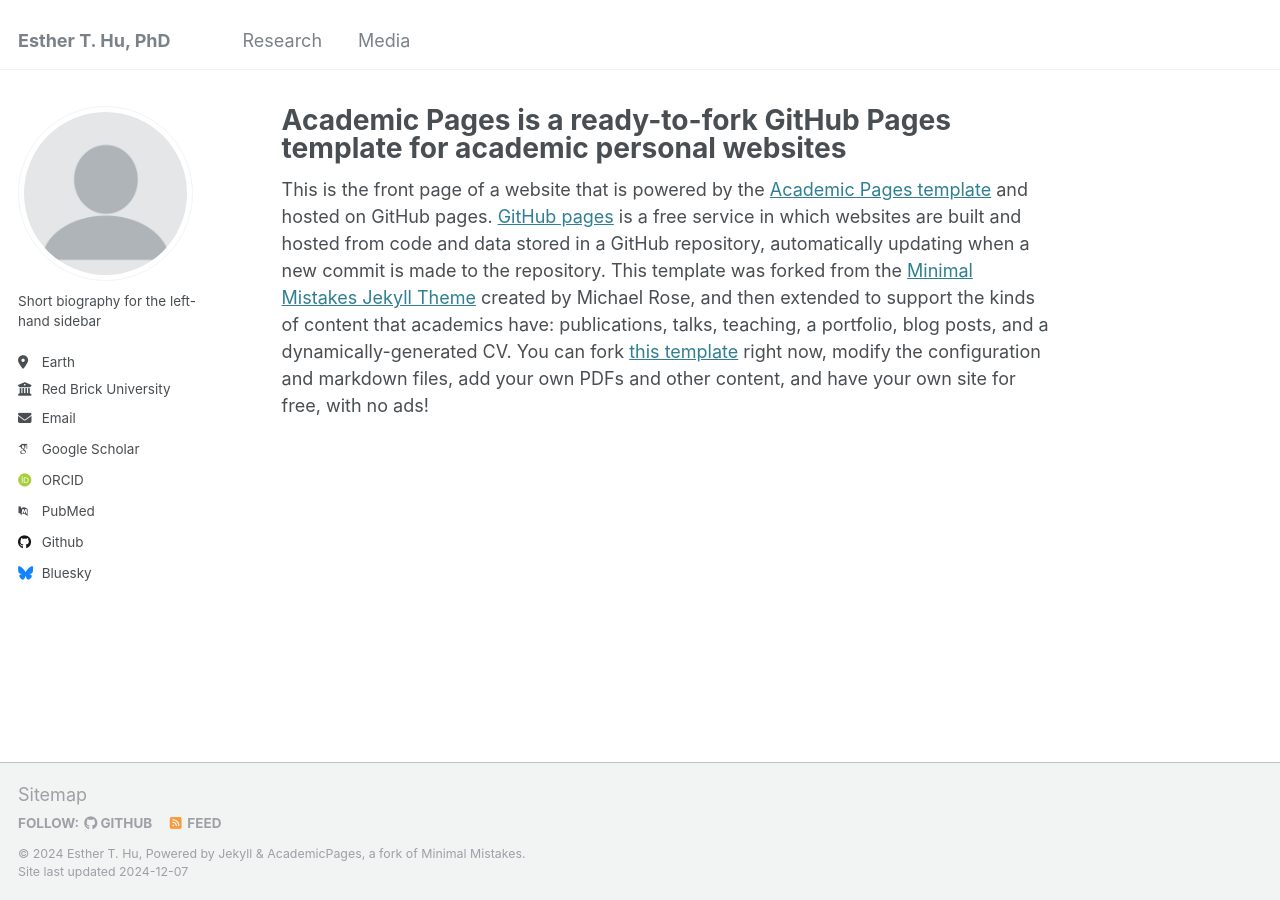
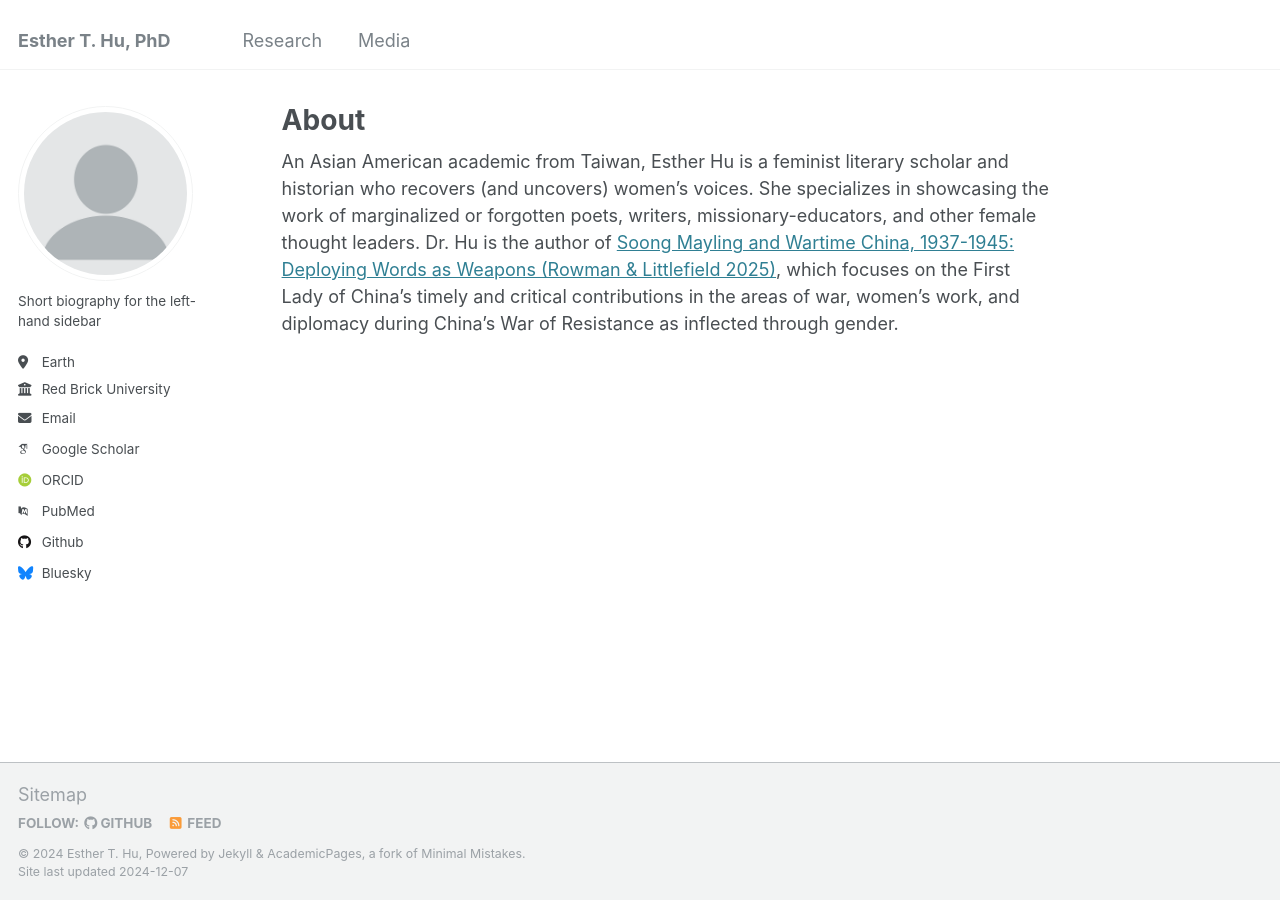
Before and after one commit to estherthu/estherthu.github.io, a Jekyll site: the page built from _pages/about.md, in a window 1280 px wide. Built offline with Jekyll 4.4.1, drawn with Linux system fonts in a browser that asks for light colours; some web fonts are replaced.

Commit message:
Update about.md

```diff
--- a/_pages/about.md
+++ b/_pages/about.md
@@ -1,10 +1,11 @@
 ---
 permalink: /
-title: "Academic Pages is a ready-to-fork GitHub Pages template for academic personal websites"
+title: "About"
 author_profile: true
 redirect_from:
   - /about/
   - /about.html
 ---
 
-This is the front page of a website that is powered by the [Academic Pages template](https://github.com/academicpages/academicpages.github.io) and hosted on GitHub pages. [GitHub pages](https://pages.github.com) is a free service in which websites are built and hosted from code and data stored in a GitHub repository, automatically updating when a new commit is made to the repository. This template was forked from the [Minimal Mistakes Jekyll Theme](https://mmistakes.github.io/minimal-mistakes/) created by Michael Rose, and then extended to support the kinds of content that academics have: publications, talks, teaching, a portfolio, blog posts, and a dynamically-generated CV. You can fork [this template](https://github.com/academicpages/academicpages.github.io) right now, modify the configuration and markdown files, add your own PDFs and other content, and have your own site for free, with no ads!
+An Asian American academic from Taiwan, Esther Hu is a feminist literary scholar and historian who recovers (and uncovers) women’s voices. She specializes in showcasing the work of marginalized or forgotten poets, writers, missionary-educators, and other female thought leaders.
+Dr. Hu is the author of [Soong Mayling and Wartime China, 1937-1945: Deploying Words as Weapons (Rowman & Littlefield 2025)](https://rowman.com/ISBN/9781666928617/Soong-Mayling-and-Wartime-China-1937-1945-Deploying-Words-as-Weapons), which focuses on the First Lady of China’s timely and critical contributions in the areas of war, women’s work, and diplomacy during China’s War of Resistance as inflected through gender.
```
